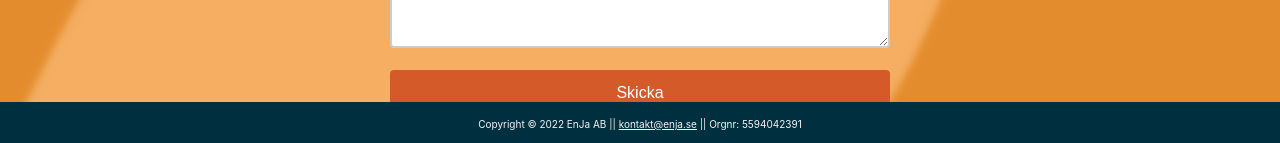
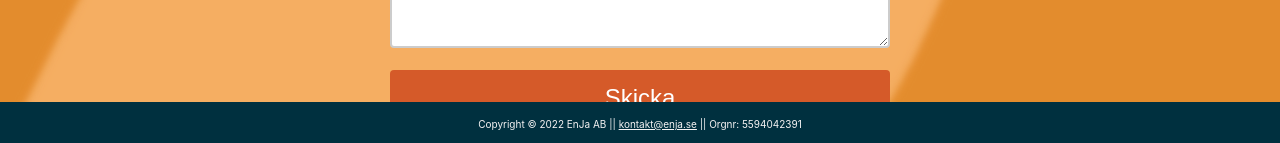
Before and after one commit to Meikyo72/Enja, a React (Vite) app: page /contact in a window 1280 px wide. Shown: the part 667-810 px from the top of the page. Built offline with nearby package versions, Linux system fonts and the light colour scheme.

Commit message:
change of some texts in services container

```diff
--- a/src/App.css
+++ b/src/App.css
@@ -574,7 +574,7 @@ body {
   border: none;
   border-radius: 4px;
   cursor: pointer;
-  font-size: 1rem;
+  font-size: 1.5rem;
 }
 .form-container input[type=submit]:hover {
   opacity: 0.7;
--- a/src/Services.jsx
+++ b/src/Services.jsx
@@ -61,11 +61,11 @@ return (
             <button className="button" onClick={()=> setDigitalOpen(true)}>Läs mer...</button>
         </div>
         <div className="card">
-            <div className='card-header'><h2>Vår verktygslåda</h2></div>
+            <div className='card-header'><h2>EnJas verktygslåda</h2></div>
             <div className="small-card-image">
             <img src={Dtoolbox} alt="Tool Box" />
             </div>
-            <p>Vår verktygslåda grundar sig i best practice och utifrån forskning. Ur verktygslådan tar vi stöd av bland annat:</p>
+            <p>EnJas verktygslåda grundar sig i best practice och utifrån forskning. Ur verktygslådan tar vi stöd av bland annat:</p>
             <ul>
                 <li>Förstudier</li>
                 <li>GAP-analys</li>
```
